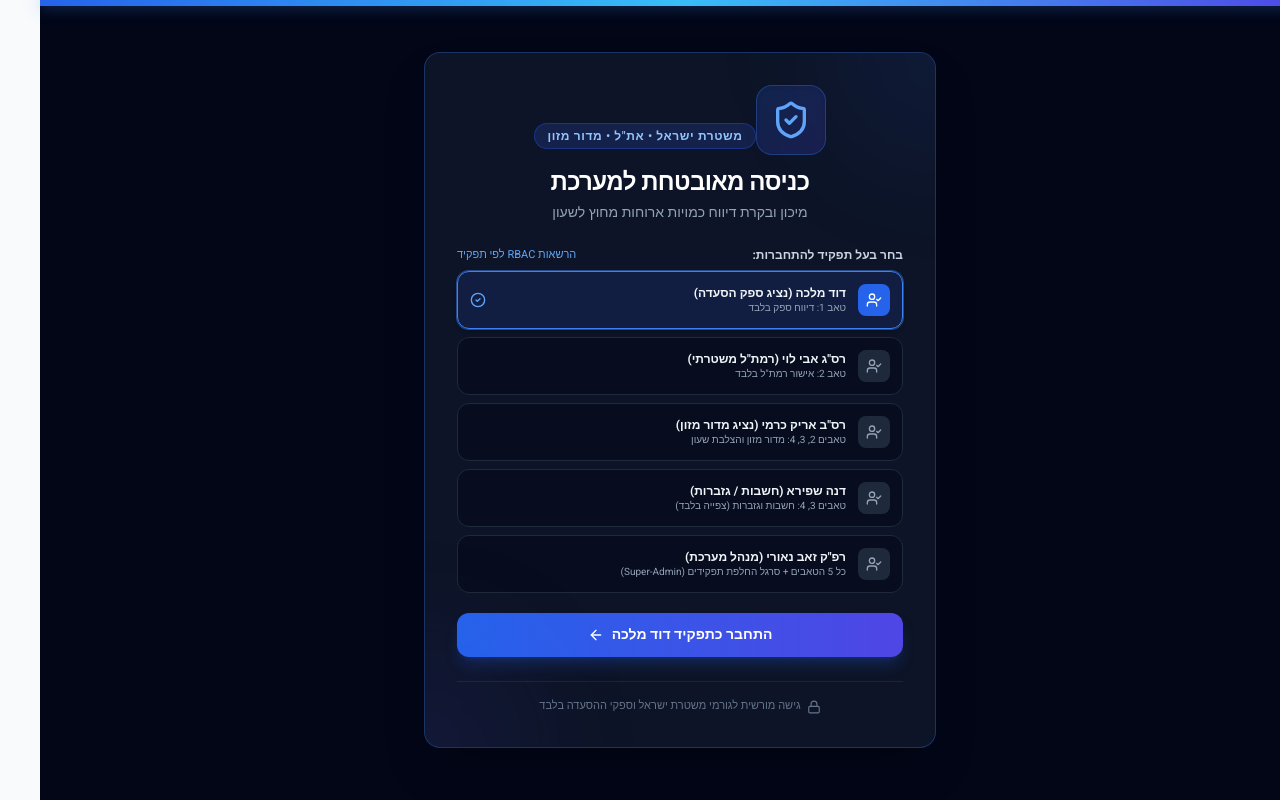
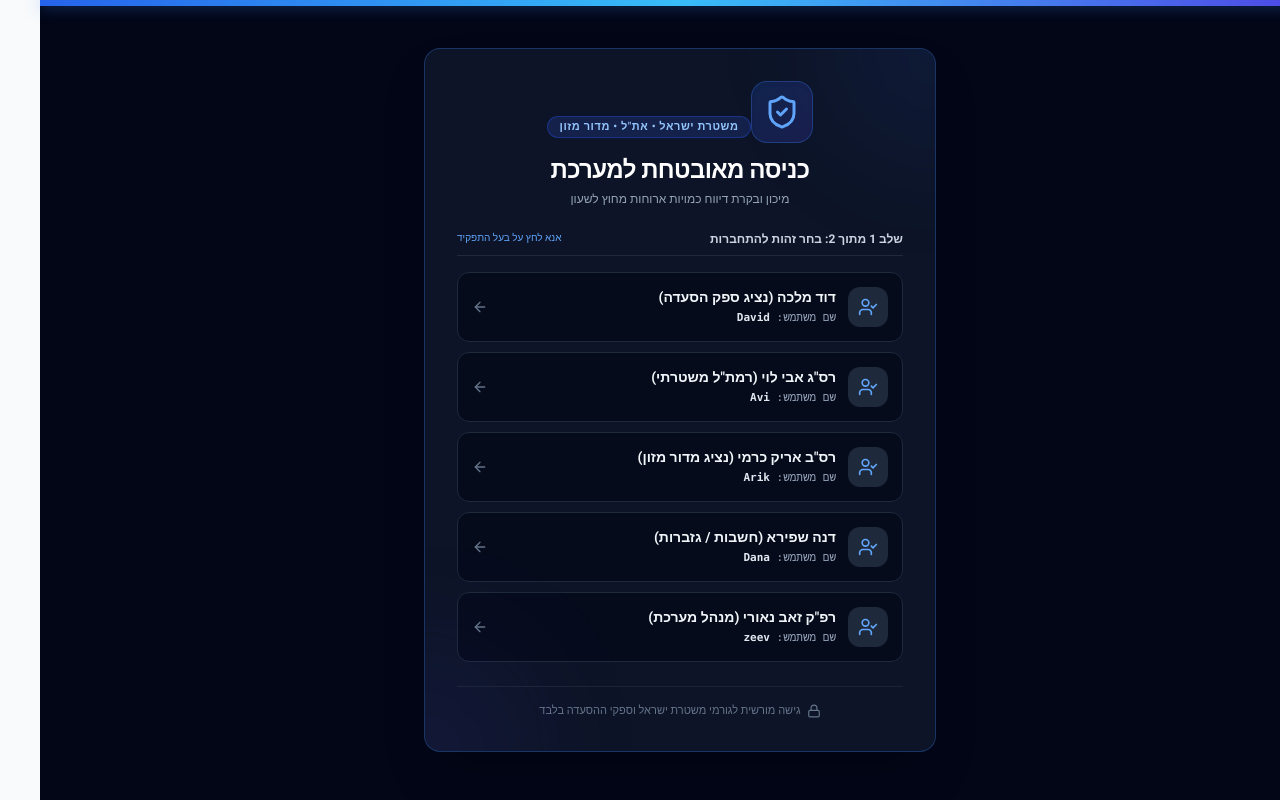
Before and after one commit to tichnunatal-commits/meal-reporting-automation, a React (Vite) app: page / in a window 1280 px wide. Built offline with nearby package versions, Linux system fonts and the light colour scheme.

Commit message:
feat(auth): 2-step login flow with clean identity selection, autofilled usernames and credential validation

```diff
--- a/src/components/PasswordGate.tsx
+++ b/src/components/PasswordGate.tsx
@@ -1,5 +1,5 @@
 import React, { useState } from 'react';
-import { ShieldCheck, KeyRound, AlertCircle, ArrowLeft, UserCheck, CheckCircle2, Lock } from 'lucide-react';
+import { ShieldCheck, KeyRound, AlertCircle, ArrowLeft, ArrowRight, UserCheck, Lock, User as UserIcon } from 'lucide-react';
 import { mockUsers } from '../data/mockData';
 import { User } from '../types';
 
@@ -8,31 +8,46 @@
 }
 
 export const PasswordGate: React.FC<PasswordGateProps> = ({ onSuccess }) => {
-  const [selectedUserId, setSelectedUserId] = useState<number>(1);
-  const [password, setPassword] = useState('');
-  const [error, setError] = useState(false);
-  const [showPassword, setShowPassword] = useState(false);
+  const [step, setStep] = useState<'select_identity' | 'authenticate'>('select_identity');
+  const [selectedUser, setSelectedUser] = useState<User>(mockUsers[0]);
+  const [username, setUsername] = useState<string>(mockUsers[0].username);
+  const [password, setPassword] = useState<string>('');
+  const [errorMessage, setErrorMessage] = useState<string | null>(null);
+  const [showPassword, setShowPassword] = useState<boolean>(false);
 
-  const selectedUser = mockUsers.find(u => u.id === selectedUserId) || mockUsers[0];
-  const isSelectedAdmin = selectedUser.role === 'system_admin';
+  const handleSelectPersona = (user: User) => {
+    setSelectedUser(user);
+    setUsername(user.username);
+    setPassword('');
+    setErrorMessage(null);
+    setStep('authenticate');
+  };
 
-  const handleSubmit = (e: React.FormEvent) => {
+  const handleLoginSubmit = (e: React.FormEvent) => {
     e.preventDefault();
+    setErrorMessage(null);
 
-    // If selecting Super Admin or entering master password meal123456
-    if (isSelectedAdmin || password === 'meal123456') {
-      if (password === 'meal123456' || password === '') {
-        const adminUser = mockUsers.find(u => u.role === 'system_admin') || selectedUser;
-        onSuccess(adminUser, true);
-        return;
-      } else {
-        setError(true);
-        return;
-      }
+    const uLower = username.trim().toLowerCase();
+    const pInput = password.trim();
+    const pLower = pInput.toLowerCase();
+
+    // Find target user by username input
+    const targetUser = mockUsers.find(u => u.username.toLowerCase() === uLower) || selectedUser;
+
+    // Expected password logic:
+    // zeev / system_admin: meal123456
+    // david / avi / arik / dana: 1234
+    let expectedPassword = '1234';
+    if (targetUser.role === 'system_admin' || targetUser.username.toLowerCase() === 'zeev') {
+      expectedPassword = 'meal123456';
     }
 
-    // End-User login
-    onSuccess(selectedUser, false);
+    if (pLower === expectedPassword.toLowerCase() || pInput === 'meal123456') {
+      const isSuperAdmin = targetUser.role === 'system_admin';
+      onSuccess(targetUser, isSuperAdmin);
+    } else {
+      setErrorMessage(`סיסמה שגויה עבור המשתמש ${targetUser.username}. אנא נסה שוב.`);
+    }
   };
 
   return (
@@ -40,80 +55,114 @@
       {/* Decorative Police Accent Line */}
       <div className="fixed top-0 left-0 right-0 h-1.5 bg-gradient-to-r from-blue-600 via-sky-400 to-indigo-600 shadow-[0_0_15px_rgba(59,130,246,0.5)]"></div>
 
-      <div className="w-full max-w-lg bg-slate-900/90 border border-blue-500/30 rounded-2xl shadow-2xl backdrop-blur-xl p-6 sm:p-8 relative overflow-hidden">
+      <div className="w-full max-w-md sm:max-w-lg bg-slate-900/90 border border-blue-500/30 rounded-2xl shadow-2xl backdrop-blur-xl p-6 sm:p-8 relative overflow-hidden">
         {/* Glow effect in background */}
         <div className="absolute -top-24 -right-24 w-48 h-48 bg-blue-600/10 rounded-full blur-3xl pointer-events-none"></div>
         <div className="absolute -bottom-24 -left-24 w-48 h-48 bg-indigo-600/10 rounded-full blur-3xl pointer-events-none"></div>
 
+        {/* System Header */}
         <div className="text-center mb-6">
-          <div className="inline-flex p-3.5 bg-gradient-to-br from-blue-600/20 to-indigo-600/20 rounded-2xl border border-blue-500/30 text-blue-400 shadow-inner mb-3">
-            <ShieldCheck className="w-10 h-10" />
+          <div className="inline-flex p-3 bg-gradient-to-br from-blue-600/20 to-indigo-600/20 rounded-2xl border border-blue-500/30 text-blue-400 shadow-inner mb-3">
+            <ShieldCheck className="w-9 h-9" />
           </div>
-          <div className="inline-block px-3 py-1 bg-blue-950/80 border border-blue-800/60 rounded-full text-blue-300 text-xs font-semibold tracking-wider mb-2">
+          <div className="inline-block px-3 py-0.5 bg-blue-950/80 border border-blue-800/60 rounded-full text-blue-300 text-[11px] font-semibold tracking-wider mb-1.5">
             משטרת ישראל • את"ל • מדור מזון
           </div>
-          <h1 className="text-2xl font-bold text-white tracking-tight">
+          <h1 className="text-xl sm:text-2xl font-bold text-white tracking-tight">
             כניסה מאובטחת למערכת
           </h1>
-          <p className="text-slate-400 text-xs sm:text-sm mt-1">
+          <p className="text-slate-400 text-xs mt-1">
             מיכון ובקרת דיווח כמויות ארוחות מחוץ לשעון
           </p>
         </div>
 
-        <form onSubmit={handleSubmit} className="space-y-5">
-          {/* Persona Selection */}
-          <div>
-            <label className="block text-xs font-bold text-slate-300 mb-2 flex items-center justify-between">
-              <span>בחר בעל תפקיד להתחברות:</span>
-              <span className="text-[11px] text-blue-400 font-normal">הרשאות RBAC לפי תפקיד</span>
-            </label>
-            <div className="space-y-2">
-              {mockUsers.map(user => {
-                const isSelected = user.id === selectedUserId;
-                return (
+        {/* STEP 1: Identity Selection Cards */}
+        {step === 'select_identity' && (
+          <div className="space-y-4 animate-fade-in">
+            <div className="flex items-center justify-between border-b border-slate-800 pb-2">
+              <span className="text-xs font-bold text-slate-300">שלב 1 מתוך 2: בחר זהות להתחברות</span>
+              <span className="text-[10px] text-blue-400 font-medium">אנא לחץ על בעל התפקיד</span>
+            </div>
+
+            <div className="space-y-2.5">
+              {mockUsers.map((user) => (
                 <div
                   key={user.id}
-                    onClick={() => {
-                      setSelectedUserId(user.id);
-                      setError(false);
-                    }}
-                    className={`p-3 rounded-xl border cursor-pointer transition flex items-center justify-between ${
-                      isSelected
-                        ? 'bg-blue-950/60 border-blue-500 text-white shadow-md ring-1 ring-blue-500/50'
-                        : 'bg-slate-950/50 border-slate-800 text-slate-400 hover:border-slate-700 hover:text-slate-200'
-                    }`}
+                  onClick={() => handleSelectPersona(user)}
+                  className="p-3.5 rounded-xl border border-slate-800 bg-slate-950/60 hover:bg-slate-900 hover:border-blue-500/70 cursor-pointer transition flex items-center justify-between group shadow-xs"
                 >
                   <div className="flex items-center gap-3">
-                      <div className={`p-2 rounded-lg ${isSelected ? 'bg-blue-600 text-white' : 'bg-slate-800 text-slate-400'}`}>
-                        <UserCheck className="w-4 h-4" />
+                    <div className="p-2.5 rounded-xl bg-slate-800 text-blue-400 group-hover:bg-blue-600 group-hover:text-white transition">
+                      <UserCheck className="w-4 h-4 sm:w-5 sm:h-5" />
                     </div>
                     <div>
-                        <div className="text-xs font-bold text-slate-100">{user.fullName}</div>
-                        <div className="text-[10px] text-slate-400">
-                          {user.role === 'supplier_reporter' && 'טאב 1: דיווח ספק בלבד'}
-                          {user.role === 'police_ramtal' && 'טאב 2: אישור רמת"ל בלבד'}
-                          {user.role === 'food_dept_reviewer' && 'טאבים 2, 3, 4: מדור מזון והצלבת שעון'}
-                          {user.role === 'viewer_finance' && 'טאבים 3, 4: חשבות וגזברות (צפייה בלבד)'}
-                          {user.role === 'system_admin' && 'כל 5 הטאבים + סרגל החלפת תפקידים (Super-Admin)'}
+                      <div className="text-xs sm:text-sm font-bold text-slate-100 group-hover:text-white">
+                        {user.fullName}
+                      </div>
+                      <div className="text-[11px] text-slate-400 font-mono mt-0.5">
+                        שם משתמש: <strong className="text-slate-200">{user.username}</strong>
                       </div>
                     </div>
                   </div>
-                    {isSelected && (
-                      <CheckCircle2 className="w-4 h-4 text-blue-400 shrink-0" />
+                  <ArrowLeft className="w-4 h-4 text-slate-500 group-hover:text-blue-400 group-hover:-translate-x-1 transition-all" />
+                </div>
+              ))}
+            </div>
+          </div>
         )}
+
+        {/* STEP 2: Authentication Form */}
+        {step === 'authenticate' && (
+          <div className="space-y-4 animate-fade-in">
+            <button
+              onClick={() => setStep('select_identity')}
+              className="flex items-center gap-1.5 text-xs text-blue-400 hover:text-blue-300 font-bold transition cursor-pointer mb-2"
+            >
+              <ArrowRight className="w-4 h-4" />
+              <span>חזרה לבחירת זהות</span>
+            </button>
+
+            {/* Selected Persona Summary Card */}
+            <div className="bg-blue-950/50 border border-blue-800/60 rounded-xl p-3 flex items-center gap-3">
+              <div className="p-2 rounded-lg bg-blue-600 text-white shrink-0">
+                <UserCheck className="w-5 h-5" />
               </div>
-                );
-              })}
+              <div className="min-w-0 flex-1">
+                <div className="text-xs text-blue-300 font-medium">שלב 2 מתוך 2: אימות זהות עבור</div>
+                <div className="text-sm font-bold text-white truncate">{selectedUser.fullName}</div>
               </div>
             </div>
 
-          {/* Password Input for Admin Mode */}
-          {isSelectedAdmin && (
-            <div className="animate-fade-in pt-2">
-              <label className="block text-xs font-medium text-slate-300 mb-1 flex items-center justify-between">
-                <span>סיסמת מנהל / Super-Admin</span>
-                <span className="text-[10px] text-slate-500 font-mono">meal123456</span>
+            <form onSubmit={handleLoginSubmit} className="space-y-4 pt-1">
+              {/* Username Field */}
+              <div>
+                <label className="block text-xs font-semibold text-slate-300 mb-1.5">
+                  שם משתמש (Username)
                 </label>
+                <div className="relative">
+                  <div className="absolute inset-y-0 right-0 pr-3 flex items-center pointer-events-none text-slate-400">
+                    <UserIcon className="w-4 h-4" />
+                  </div>
+                  <input
+                    type="text"
+                    value={username}
+                    onChange={(e) => setUsername(e.target.value)}
+                    required
+                    className="w-full bg-slate-950 border border-slate-700 rounded-xl py-2.5 pr-9 pl-3 text-white text-xs sm:text-sm font-mono focus:outline-none focus:border-blue-500"
+                  />
+                </div>
+              </div>
+
+              {/* Password Field */}
+              <div>
+                <div className="flex items-center justify-between mb-1.5">
+                  <label className="text-xs font-semibold text-slate-300">
+                    סיסמה
+                  </label>
+                  <span className="text-[10px] text-slate-400">
+                    (דמו: {selectedUser.role === 'system_admin' ? 'meal123456' : '1234'})
+                  </span>
+                </div>
                 <div className="relative">
                   <div className="absolute inset-y-0 right-0 pr-3 flex items-center pointer-events-none text-slate-400">
                     <KeyRound className="w-4 h-4" />
@@ -123,11 +172,13 @@
                     value={password}
                     onChange={(e) => {
                       setPassword(e.target.value);
-                    if (error) setError(false);
+                      if (errorMessage) setErrorMessage(null);
                     }}
-                  placeholder="הזן סיסמת מנהל (meal123456)..."
-                  className={`w-full bg-slate-950 border rounded-xl py-2.5 pr-9 pl-20 text-white text-xs placeholder-slate-500 focus:outline-none focus:ring-2 ${
-                    error ? 'border-red-500 focus:ring-red-500/30' : 'border-slate-700 focus:border-blue-500'
+                    placeholder="הזן סיסמה..."
+                    autoFocus
+                    required
+                    className={`w-full bg-slate-950 border rounded-xl py-2.5 pr-9 pl-16 text-white text-xs sm:text-sm focus:outline-none focus:ring-2 ${
+                      errorMessage ? 'border-red-500 focus:ring-red-500/30' : 'border-slate-700 focus:border-blue-500 focus:ring-blue-500/20'
                     }`}
                   />
                   <button
@@ -138,24 +189,29 @@
                     {showPassword ? 'הסתר' : 'הצג'}
                   </button>
                 </div>
-              {error && (
-                <div className="flex items-center gap-1 mt-1.5 text-red-400 text-xs">
-                  <AlertCircle className="w-3.5 h-3.5" />
-                  <span>סיסמה שגויה (סיסמת מנהל: meal123456)</span>
               </div>
-              )}
+
+              {/* Error Message Box */}
+              {errorMessage && (
+                <div className="bg-red-950/80 border border-red-800/80 text-red-200 p-3 rounded-xl text-xs font-semibold flex items-center gap-2 animate-shake">
+                  <AlertCircle className="w-4 h-4 shrink-0 text-red-400" />
+                  <span>{errorMessage}</span>
                 </div>
               )}
 
+              {/* Submit Button */}
               <button
                 type="submit"
                 className="w-full py-3 px-4 bg-gradient-to-r from-blue-600 hover:from-blue-500 to-indigo-600 hover:to-indigo-500 text-white font-bold rounded-xl shadow-lg shadow-blue-600/25 hover:shadow-blue-600/40 transition duration-200 flex items-center justify-center gap-2 group cursor-pointer text-xs sm:text-sm"
               >
-            <span>התחבר כתפקיד {selectedUser.fullName.split(' ')[0]} {selectedUser.fullName.split(' ')[1]}</span>
+                <span>התחבר למערכת</span>
                 <ArrowLeft className="w-4 h-4 group-hover:-translate-x-1 transition-transform" />
               </button>
             </form>
+          </div>
+        )}
 
+        {/* Footer */}
         <div className="mt-6 pt-4 border-t border-slate-800/80 text-center">
           <p className="text-[11px] text-slate-500 flex items-center justify-center gap-1.5">
             <Lock className="w-3.5 h-3.5 text-slate-500" />
--- a/src/data/mockData.ts
+++ b/src/data/mockData.ts
@@ -3,7 +3,7 @@
 export const mockUsers: User[] = [
   {
     id: 1,
-    username: 'supplier_david',
+    username: 'David',
     fullName: 'דוד מלכה (נציג ספק הסעדה)',
     role: 'supplier_reporter',
     supplierId: 1,
@@ -13,7 +13,7 @@
   },
   {
     id: 2,
-    username: 'ramtal_avi',
+    username: 'Avi',
     fullName: 'רס"ג אבי לוי (רמת"ל משטרתי)',
     role: 'police_ramtal',
     email: 'avi.levi@police.gov.il',
@@ -22,7 +22,7 @@
   },
   {
     id: 3,
-    username: 'food_dept_arik',
+    username: 'Arik',
     fullName: 'רס"ב אריק כרמי (נציג מדור מזון)',
     role: 'food_dept_reviewer',
     email: 'arik.karmi@police.gov.il',
@@ -31,7 +31,7 @@
   },
   {
     id: 4,
-    username: 'finance_dana',
+    username: 'Dana',
     fullName: 'דנה שפירא (חשבות / גזברות)',
     role: 'viewer_finance',
     email: 'dana.finance@police.gov.il',
@@ -40,7 +40,7 @@
   },
   {
     id: 5,
-    username: 'admin_zeev',
+    username: 'zeev',
     fullName: 'רפ"ק זאב נאורי (מנהל מערכת)',
     role: 'system_admin',
     email: 'zeev.neori@police.gov.il',
```
Lines whose indentation alone changed are shown as unchanged.
